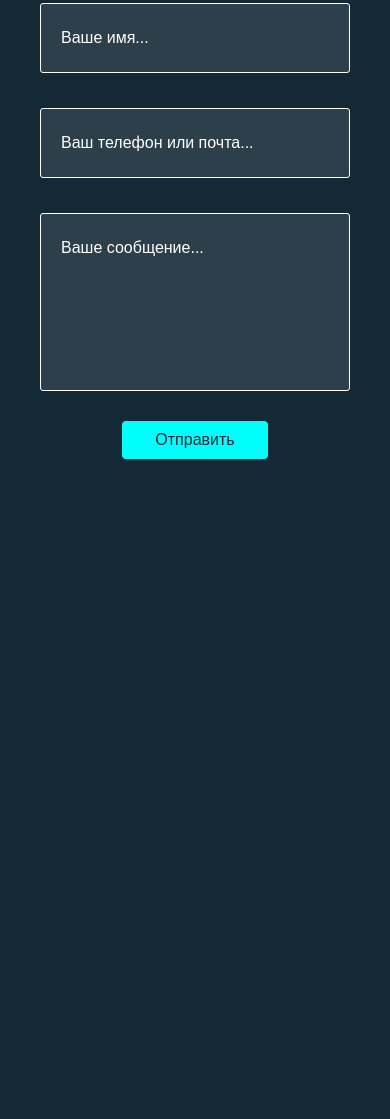
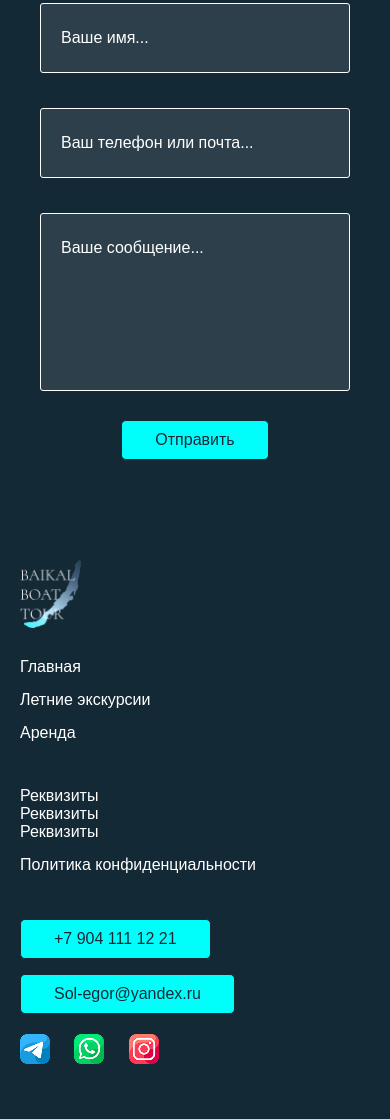
Before and after one commit to LapkiWEB/boat, a website: page app/index.html in a window 390 px wide. Shown: the part 10881-12000 px from the top of the page. Before the commit the page ends 11391 px from the top, so only its background shows below. Drawn offline with Linux system fonts and the light colour scheme; files whose address does not match are found by name.

Commit message:
add footer + adaptive

```diff
--- a/app/index.html
+++ b/app/index.html
@@ -684,8 +684,10 @@
                       Имя Фамилия, экскурсия в бухту Песчанную
                     </h3>
                     <p class="reviews__text">
-                      Недавно я побывал на водной экскурсии в бухту Песчанную на Байкале, и это было просто незабываемо! С самого начала нас
-                      встретила дружелюбная команда, которая рассказала о маршруте и интересных местах, которые мы увидим.
+                      Недавно я побывал на водной экскурсии в бухту Песчанную на Байкале, и это было просто незабываемо!
+                      С самого начала нас
+                      встретила дружелюбная команда, которая рассказала о маршруте и интересных местах, которые мы
+                      увидим.
                       <br>
                       <br>
                       Бухта Песчанная особенно впечатляет своими песчаными пляжами и кристально чистой водой. Мы даже
@@ -786,7 +788,77 @@
 
 
     </main>
-    <footer class="footer"></footer>
+    <footer class="footer section">
+      <div class="container">
+        <div class="footer__inner">
+          <a class="footer__logo" href="#">
+            <img src="images/logo/logo.png" alt="" class="header__logo">
+          </a>
+          <ul class="footer__menu">
+            <li class="footer__list">
+              <a href="#" class="footer__list-link">
+                Главная
+              </a>
+            </li>
+            <li class="footer__list">
+              <a href="#" class="footer__list-link">
+                Летние экскурсии
+              </a>
+            </li>
+            <li class="footer__list">
+              <a href="#" class="footer__list-link">
+                Аренда
+              </a>
+            </li>
+          </ul>
+          <ul class="footer__menu">
+            <li class="footer__list">
+              Реквизиты
+              <br>
+              Реквизиты
+              <br>
+              Реквизиты
+            </li>
+            <li class="footer__list">
+              <a href="#" class="footer__list-link">
+                Политика конфиденциальности
+              </a>
+            </li>
+
+          </ul>
+          <div class="footer__contacts">
+            <a href="#" class="footer__btn global__btn">
+              +7 904 111 12 21
+            </a>
+            <a href="#" class="footer__btn global__btn">
+              Sol-egor@yandex.ru
+            </a>
+            <ul class="social">
+              <li class="social__list">
+                <a href="#" class="social__list-link">
+                  <img src="images/icons/telegram.png" alt="" class="social__list-link--img">
+                </a>
+              </li>
+              <li class="social__list">
+                <a href="#" class="social__list-link">
+                  <img src="images/icons/whatsapp.png" alt="" class="social__list-link--img">
+                </a>
+              </li>
+              <li class="social__list">
+                <a href="#" class="social__list-link">
+                  <img src="images/icons/instagram.png" alt="" class="social__list-link--img">
+                </a>
+              </li>
+            </ul>
+
+          </div>
+
+        </div>
+        <a href="https://lapki-web.ru/" class="lapki">
+          Разработка сайта веб-студия lapki-web.ru
+        </a>
+      </div>
+    </footer>
   </div>
 
   <script src="js/main.min.js"></script>
--- a/app/scss/_media.scss
+++ b/app/scss/_media.scss
@@ -219,6 +219,18 @@
     flex-wrap: wrap;
     justify-content: center;
   }
+  .footer__inner{
+    flex-wrap: wrap;
+    justify-content: space-around;
+  }
+  .footer__contacts{
+    justify-content: flex-start;
+  // width: 100%;
+  }
+  .footer__logo{
+    margin-right: auto;
+    width: 100%;
+  }
 }
 
 
@@ -377,6 +389,11 @@
   .feedback__wrapper {
     flex-wrap: wrap;
   }
+  .footer__contacts{
+    .social{
+      display: block;
+    }
+  }
 }
 
 @media(max-width: 600px) {
@@ -413,6 +430,9 @@
   .individual__item {
     margin-bottom: 0;
   }
+  .footer__inner{
+    justify-content: flex-start;
+  }
 }
 
 @media(max-width: 500px) {
--- a/app/scss/style.scss
+++ b/app/scss/style.scss
@@ -582,10 +582,8 @@
   margin-bottom: 20px;
 }
 
-
+// end section reviews
 // start section feedback
-.feedback {
-}
 
 .feedback__title {
   text-align: center;
@@ -638,6 +636,48 @@
 }
 
 // end section feedback
+// start footer
+.footer__inner {
+  display: flex;
+  justify-content: space-between;
+  gap: 30px;
+  margin-bottom: 50px;
+}
 
-// end section reviews
+.footer__contacts {
+  text-align: right;
+  display: flex;
+  flex-wrap: wrap;
+  justify-content: flex-end;
+  width: 250px;
+}
+
+.footer__btn {
+  display: block;
+  margin-bottom: 15px;
+  // margin-left: auto;
+}
+
+.footer__list {
+  margin-bottom: 15px;
+}
+
+.footer__list-link {
+  transition: all .3s;
+  &:hover {
+    color: $blue;
+  }
+}
+.lapki{
+  display: block;
+  width: fit-content;
+  margin: 0 auto;
+  transition: all .3s;
+  &:hover{
+    color: $blue;
+  }
+}
+// end footer
+
+
 @import 'media';
```
Also changed, not shown: app/css/style.min.css. Lines whose indentation alone changed are shown as unchanged.
